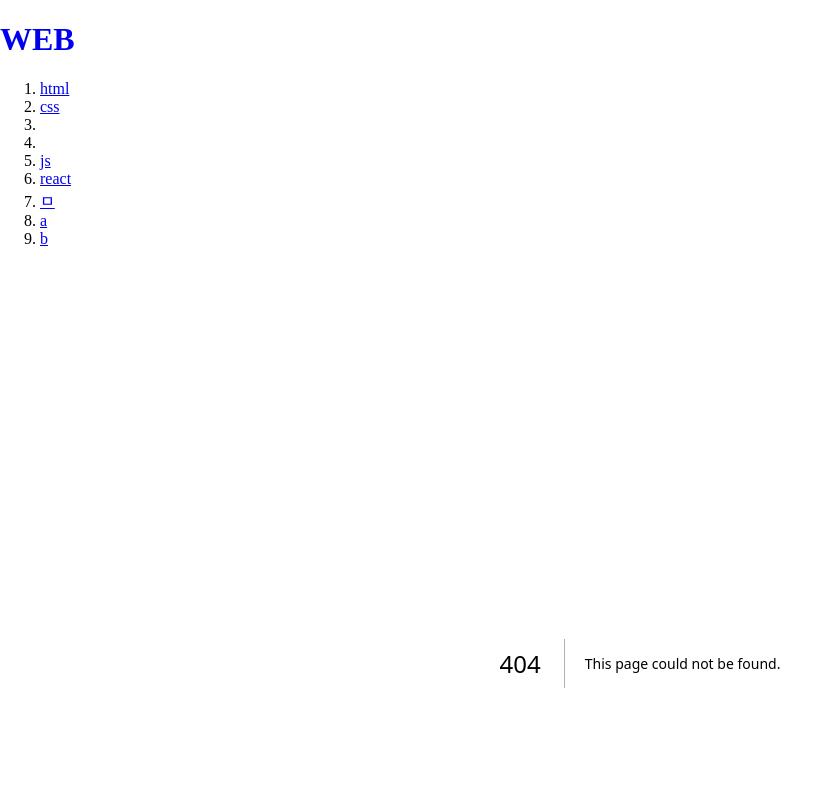
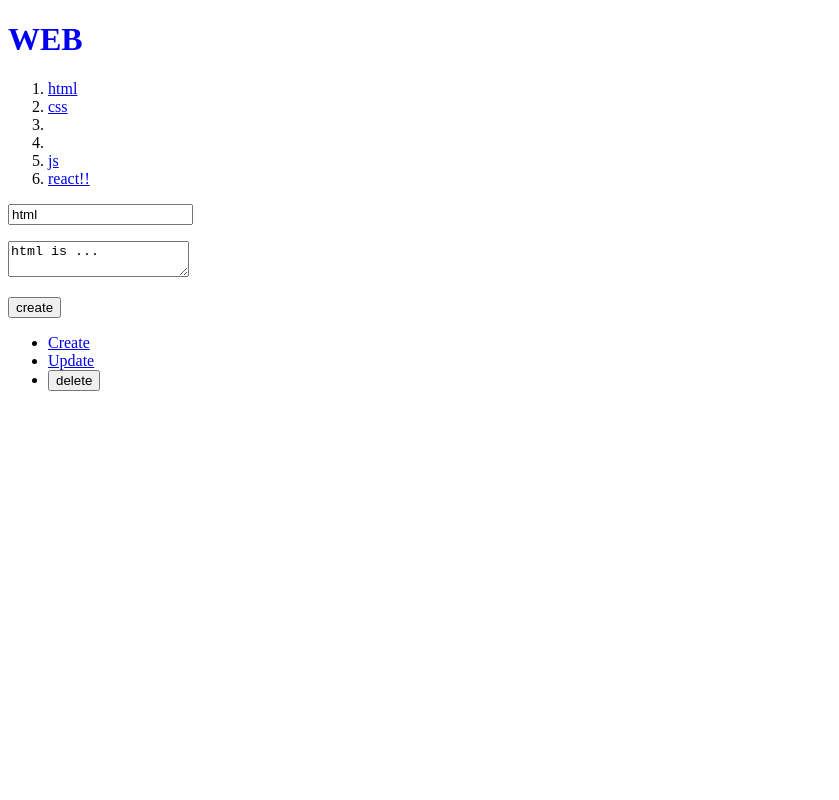
Before and after one commit to dbs271/life-coding_nextJS, a Next.js app: page /update/1 in a window 1280 px wide. Before the commit this address had no page. Shown: the top 800 px of the page, without its empty margins (0-839 px from the left). Built offline with nearby package versions, Linux system fonts and the light colour scheme; data requests are answered from the project's data file.

Commit message:
글 삭제

```diff
--- a/db.json
+++ b/db.json
@@ -22,24 +22,9 @@
       "id": 5
     },
     {
-      "title": "react",
-      "body": "react is ...",
+      "title": "react!!",
+      "body": "react!! is ...",
       "id": 6
-    },
-    {
-      "title": "ㅁ",
-      "body": "ㅁ",
-      "id": 7
-    },
-    {
-      "title": "a",
-      "body": "a",
-      "id": 8
-    },
-    {
-      "title": "b",
-      "body": "b",
-      "id": 9
     }
   ],
   "posts": [
--- a/src/app/Control.js
+++ b/src/app/Control.js
@@ -1,9 +1,11 @@
 "use client";
 import Link from "next/link";
 import { useParams } from "next/navigation";
+import { useRouter } from "next/navigation";
 
 export const Control = () => {
   const params = useParams();
+  const router = useRouter();
   const id = params.id;
   return (
     <ul>
@@ -13,11 +15,23 @@
       {id ? (
         <>
           <li>
-            <Link href="/update">Update</Link>
+            <Link href={`/update/${id}`}>Update</Link>
           </li>
           <li>
             {" "}
-            <input type="button" value="delete" />{" "}
+            <input
+              type="button"
+              value="delete"
+              onClick={() => {
+                const options = { method: "DELETE" };
+                fetch("http://localhost:9999/topics/" + id, options)
+                  .then((res) => res.json())
+                  .then((result) => {
+                    router.push("/");
+                    router.refresh();
+                  });
+              }}
+            />{" "}
           </li>{" "}
         </>
       ) : null}
--- a/src/app/read/[id]/page.js
+++ b/src/app/read/[id]/page.js
@@ -1,5 +1,7 @@
 const Read = async (props) => {
-  const res = await fetch(`http://localhost:9999/topics/${props.params.id}`);
+  const res = await fetch(`http://localhost:9999/topics/${props.params.id}`, {
+    cache: "no-store",
+  });
   const topic = await res.json();
   return (
     <>
--- /dev/null
+++ b/src/app/update/[id]/page.js
@@ -0,0 +1,67 @@
+"use client";
+
+import { useParams, useRouter } from "next/navigation";
+import { useEffect, useState } from "react";
+
+const Update = () => {
+  const [title, setTitle] = useState("");
+  const [body, setBody] = useState("");
+  const router = useRouter();
+  const params = useParams();
+  const id = params.id;
+  useEffect(() => {
+    fetch(`http://localhost:9999/topics/${id}`)
+      .then((res) => res.json())
+      .then((result) => {
+        setTitle(result.title);
+        setBody(result.body);
+      });
+  }, []);
+  return (
+    <form
+      onSubmit={(e) => {
+        e.preventDefault();
+        const title = e.target.title.value;
+        const body = e.target.body.value;
+        const options = {
+          method: "PATCH",
+          headers: {
+            "Content-Type": "application/json",
+          },
+          body: JSON.stringify({ title, body }),
+        };
+        fetch(`http://localhost:9999/topics/${id}`, options)
+          .then((res) => res.json())
+          .then((result) => {
+            console.log(result);
+            const lastId = result.id;
+            router.refresh();
+            router.push(`/read/${lastId}`);
+          });
+      }}
+    >
+      <p>
+        <input
+          text="text"
+          name="title"
+          placeholder="title"
+          value={title}
+          onChange={(e) => setTitle(e.target.value)}
+        />
+      </p>
+      <p>
+        <textarea
+          name="body"
+          placeholder="body"
+          value={body}
+          onChange={(e) => setBody(e.target.value)}
+        ></textarea>
+      </p>
+      <p>
+        <input type="submit" value="create" />
+      </p>
+    </form>
+  );
+};
+
+export default Update;
```
